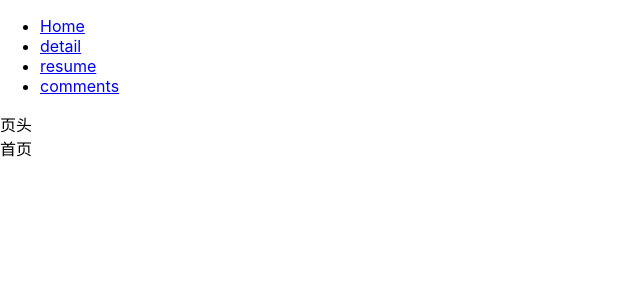
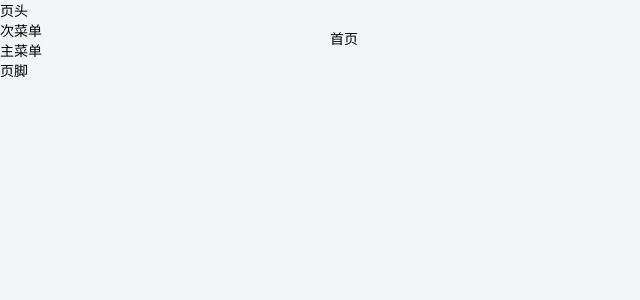
Before and after one commit to zaniors/zanior-next-site, a React (Create React App) app: page /home in a window 1280 px wide. Shown: the top 300 px of the page, without its empty margins (0-640 px from the left). Built offline with nearby package versions, Linux system fonts and the light colour scheme.

Commit message:
添加layout初始布局样式 根路由重定向首页

```diff
--- a/src/index.scss
+++ b/src/index.scss
@@ -1,3 +1,10 @@
+html {
+  height: 100%;
+  overflow: hidden;
+  font-size: 14px;
+  background-color: #f3f6f7;
+}
+
 body {
   margin: 0;
   font-family: -apple-system, BlinkMacSystemFont, 'Segoe UI', 'Roboto', 'Oxygen',
--- a/src/index.tsx
+++ b/src/index.tsx
@@ -8,7 +8,7 @@ import './index.scss';
 ReactDOM.render(
   <React.StrictMode>
     <Router>
-      <ul>
+      {/* <ul>
         <li>
           <Link to="/home">Home</Link>
         </li>
@@ -21,7 +21,7 @@ ReactDOM.render(
         <li>
           <Link to="/comments">comments</Link>
         </li>
-      </ul>
+      </ul> */}
 
       <Switch>
         {
@@ -38,9 +38,9 @@ ReactDOM.render(
                           <Route
                             key={i}
                             path={subRoute.path}
-                            render={props => {
-                              return <subRoute.component />
-                            }} >
+                            render={props => (
+                              <subRoute.component />
+                            )} >
                           </Route>
                         ))
                       }
--- a/src/layout/index.scss
+++ b/src/layout/index.scss
@@ -0,0 +1,15 @@
+.layout-container {
+  display: flex;
+
+  .layout-l {
+    width: 20rem;
+    flex: 0 0 20rem;
+  }
+
+  .layout-r {
+    flex: 1;
+    max-width: 900px;
+    overflow: hidden;
+    margin: 2rem auto;
+  }
+}
--- a/src/layout/index.tsx
+++ b/src/layout/index.tsx
@@ -1,16 +1,25 @@
 import React, { FC } from 'react';
+import { Header } from '../components/header';
+import { MainMenu } from '../components/main-menu';
+import { SubMenu } from '../components/sub-menu';
+import { Footer } from '../components/footer';
+import { Redirect, useLocation } from 'react-router-dom';
 import './index.scss';
-import { Header } from '../components/header';
 
 export const Layout: FC = (props) => {
   const { children } = props;
+  const { pathname } = useLocation()
   return (
-    <section>
+    <section className="layout-container">
       <section className="layout-l">
         <Header />
+        <SubMenu />
+        <MainMenu />
+        <Footer />
       </section>
 
       <section className="layout-r">
+        {pathname === '/' && <Redirect to={'/home'} />}
         {children}
       </section>
     </section>
```
